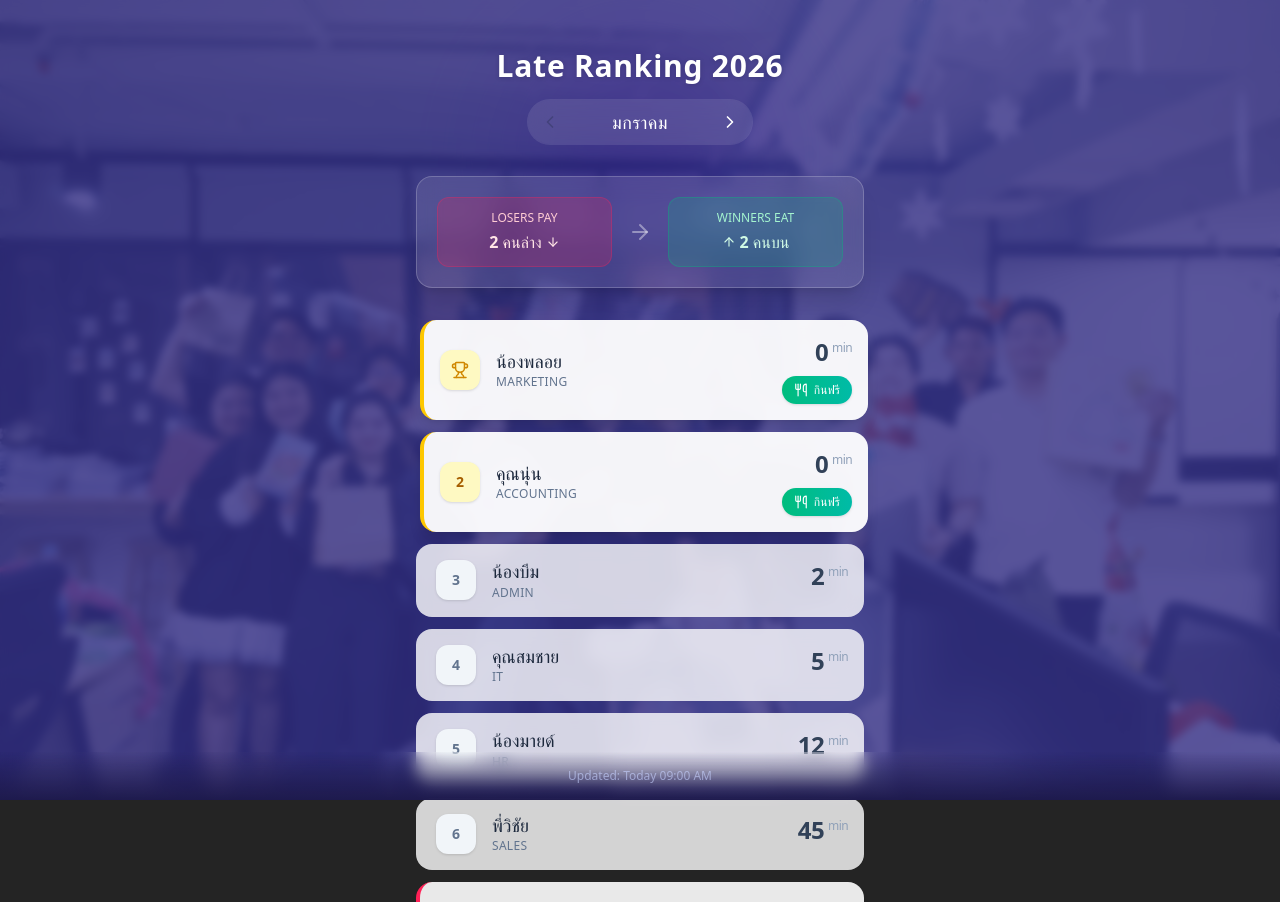
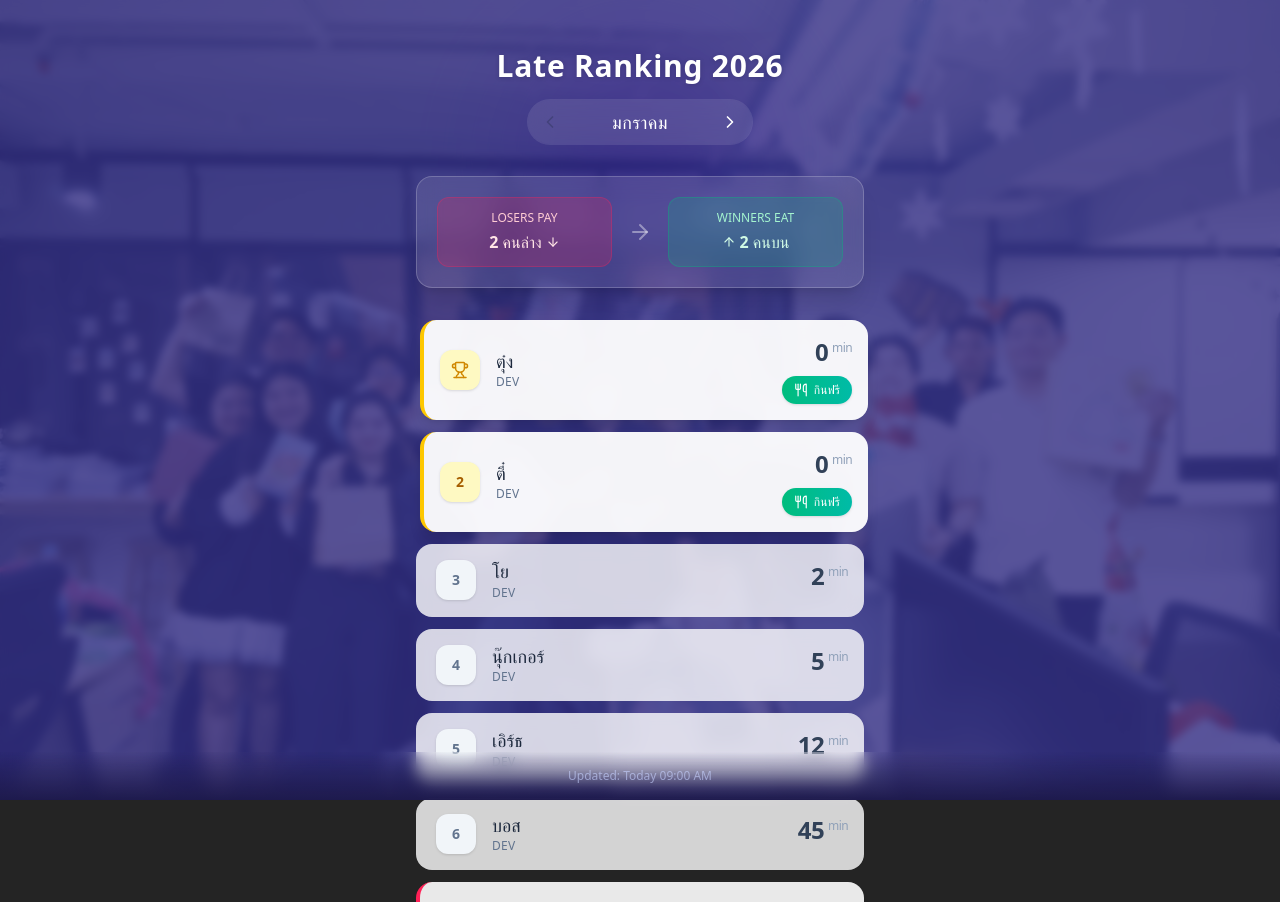
Before and after one commit to cn-cms-team/late-work, a React (Vite) app: page / in a window 1280 px wide. Shown: the top 902 px of the page. Built offline with nearby package versions, Linux system fonts and the light colour scheme.

Commit message:
fix : test push code

```diff
--- a/src/data/employees.ts
+++ b/src/data/employees.ts
@@ -17,32 +17,32 @@ export const MONTHS = [
 
 export const MOCK_EMPLOYEES: Employee[] = [
   // มกราคม
-  { id: 1, name: 'คุณสมชาย', lateMinutes: 5, department: 'IT', month: 0 },
-  { id: 2, name: 'น้องพลอย', lateMinutes: 0, department: 'Marketing', month: 0 },
-  { id: 3, name: 'พี่วิชัย', lateMinutes: 45, department: 'Sales', month: 0 },
-  { id: 4, name: 'น้องมายด์', lateMinutes: 12, department: 'HR', month: 0 },
-  { id: 5, name: 'คุณเก่ง', lateMinutes: 120, department: 'Dev', month: 0 },
-  { id: 6, name: 'น้องบีม', lateMinutes: 2, department: 'Admin', month: 0 },
-  { id: 7, name: 'พี่เอก', lateMinutes: 95, department: 'Manager', month: 0 },
-  { id: 8, name: 'คุณนุ่น', lateMinutes: 0, department: 'Accounting', month: 0 },
+  { id: 1, name: 'นุ๊กเกอร์', lateMinutes: 5, department: 'Dev', month: 0 },
+  { id: 2, name: 'ตุ๋ง', lateMinutes: 0, department: 'Dev', month: 0 },
+  { id: 3, name: 'บอส', lateMinutes: 45, department: 'Dev', month: 0 },
+  { id: 4, name: 'เอิร์ธ', lateMinutes: 12, department: 'Dev', month: 0 },
+  { id: 5, name: 'กู้', lateMinutes: 120, department: 'Dev', month: 0 },
+  { id: 6, name: 'โย', lateMinutes: 2, department: 'Dev', month: 0 },
+  { id: 7, name: 'เอ็ม', lateMinutes: 95, department: 'Dev', month: 0 },
+  { id: 8, name: 'ตี๋', lateMinutes: 0, department: 'Dev', month: 0 },
 
   // กุมภาพันธ์
-  { id: 11, name: 'คุณสมชาย', lateMinutes: 15, department: 'IT', month: 1 },
-  { id: 12, name: 'น้องพลอย', lateMinutes: 5, department: 'Marketing', month: 1 },
-  { id: 13, name: 'พี่วิชัย', lateMinutes: 10, department: 'Sales', month: 1 },
-  { id: 14, name: 'น้องมายด์', lateMinutes: 0, department: 'HR', month: 1 },
-  { id: 15, name: 'คุณเก่ง', lateMinutes: 80, department: 'Dev', month: 1 },
-  { id: 16, name: 'น้องบีม', lateMinutes: 0, department: 'Admin', month: 1 },
-  { id: 17, name: 'พี่เอก', lateMinutes: 30, department: 'Manager', month: 1 },
-  { id: 18, name: 'คุณนุ่น', lateMinutes: 100, department: 'Accounting', month: 1 },
+  { id: 11, name: 'นุ๊กเกอร์', lateMinutes: 15, department: 'Dev', month: 1 },
+  { id: 12, name: 'ตุ๋ง', lateMinutes: 5, department: 'Dev', month: 1 },
+  { id: 13, name: 'บอส', lateMinutes: 10, department: 'Dev', month: 1 },
+  { id: 14, name: 'เอิร์ธ', lateMinutes: 0, department: 'Dev', month: 1 },
+  { id: 15, name: 'กู้', lateMinutes: 80, department: 'Dev', month: 1 },
+  { id: 16, name: 'โย', lateMinutes: 0, department: 'Dev', month: 1 },
+  { id: 17, name: 'เอ็ม', lateMinutes: 30, department: 'Dev', month: 1 },
+  { id: 18, name: 'ตี๋', lateMinutes: 100, department: 'Dev', month: 1 },
 
   // มีนาคม
-  { id: 21, name: 'คุณสมชาย', lateMinutes: 0, department: 'IT', month: 2 },
-  { id: 22, name: 'น้องพลอย', lateMinutes: 2, department: 'Marketing', month: 2 },
-  { id: 23, name: 'พี่วิชัย', lateMinutes: 120, department: 'Sales', month: 2 },
-  { id: 24, name: 'น้องมายด์', lateMinutes: 5, department: 'HR', month: 2 },
-  { id: 25, name: 'คุณเก่ง', lateMinutes: 60, department: 'Dev', month: 2 },
-  { id: 26, name: 'น้องบีม', lateMinutes: 15, department: 'Admin', month: 2 },
-  { id: 27, name: 'พี่เอก', lateMinutes: 45, department: 'Manager', month: 2 },
-  { id: 28, name: 'คุณนุ่น', lateMinutes: 10, department: 'Accounting', month: 2 },
+  { id: 21, name: 'นุ๊กเกอร์', lateMinutes: 0, department: 'Dev', month: 2 },
+  { id: 22, name: 'ตุ๋ง', lateMinutes: 2, department: 'Dev', month: 2 },
+  { id: 23, name: 'บอส', lateMinutes: 120, department: 'Dev', month: 2 },
+  { id: 24, name: 'เอิร์ธ', lateMinutes: 5, department: 'Dev', month: 2 },
+  { id: 25, name: 'กู้', lateMinutes: 60, department: 'Dev', month: 2 },
+  { id: 26, name: 'โย', lateMinutes: 15, department: 'Dev', month: 2 },
+  { id: 27, name: 'เอ็ม', lateMinutes: 45, department: 'Dev', month: 2 },
+  { id: 28, name: 'ตี๋', lateMinutes: 10, department: 'Dev', month: 2 },
 ];
```
